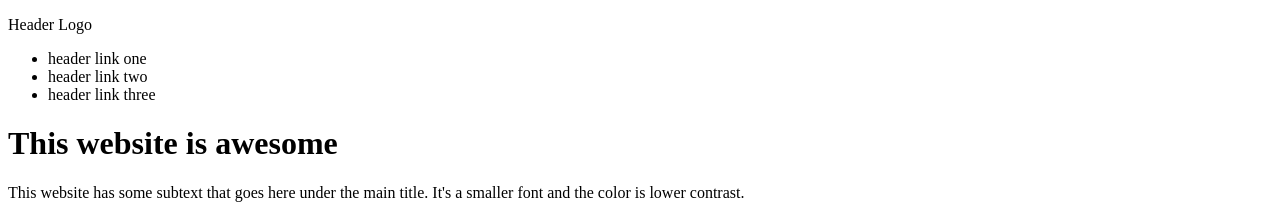
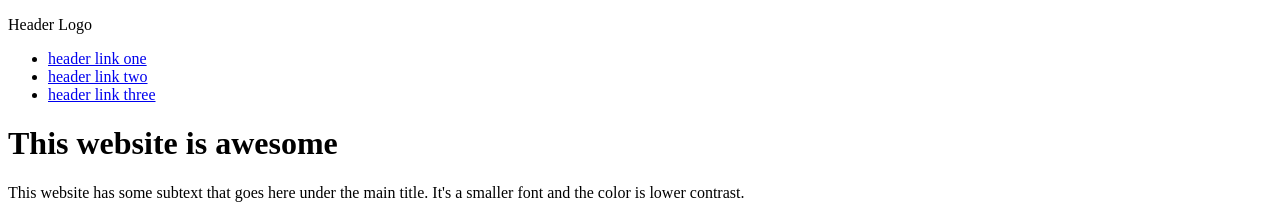
Before and after one commit to giraen/odin_landingpage, a plain HTML site: page index.html in a window 1280 px wide. Shown: the top 215 px of the page. Drawn offline with Linux system fonts and the light colour scheme.

Commit message:
Added an anchor tag in the header

```diff
--- a/index.html
+++ b/index.html
@@ -12,9 +12,9 @@
         <p class="header logo">Header Logo</p>
 
         <ul class="header links">
-            <li>header link one</li>
-            <li>header link two</li>
-            <li>header link three</li>
+            <li><a href="#" rel="noopener noreferrer">header link one</a></li>
+            <li><a href="#" rel="noopener noreferrer">header link two</a></li>
+            <li><a href="#" rel="noopener noreferrer">header link three</a></li>
         </ul>
     </div>
 
```
